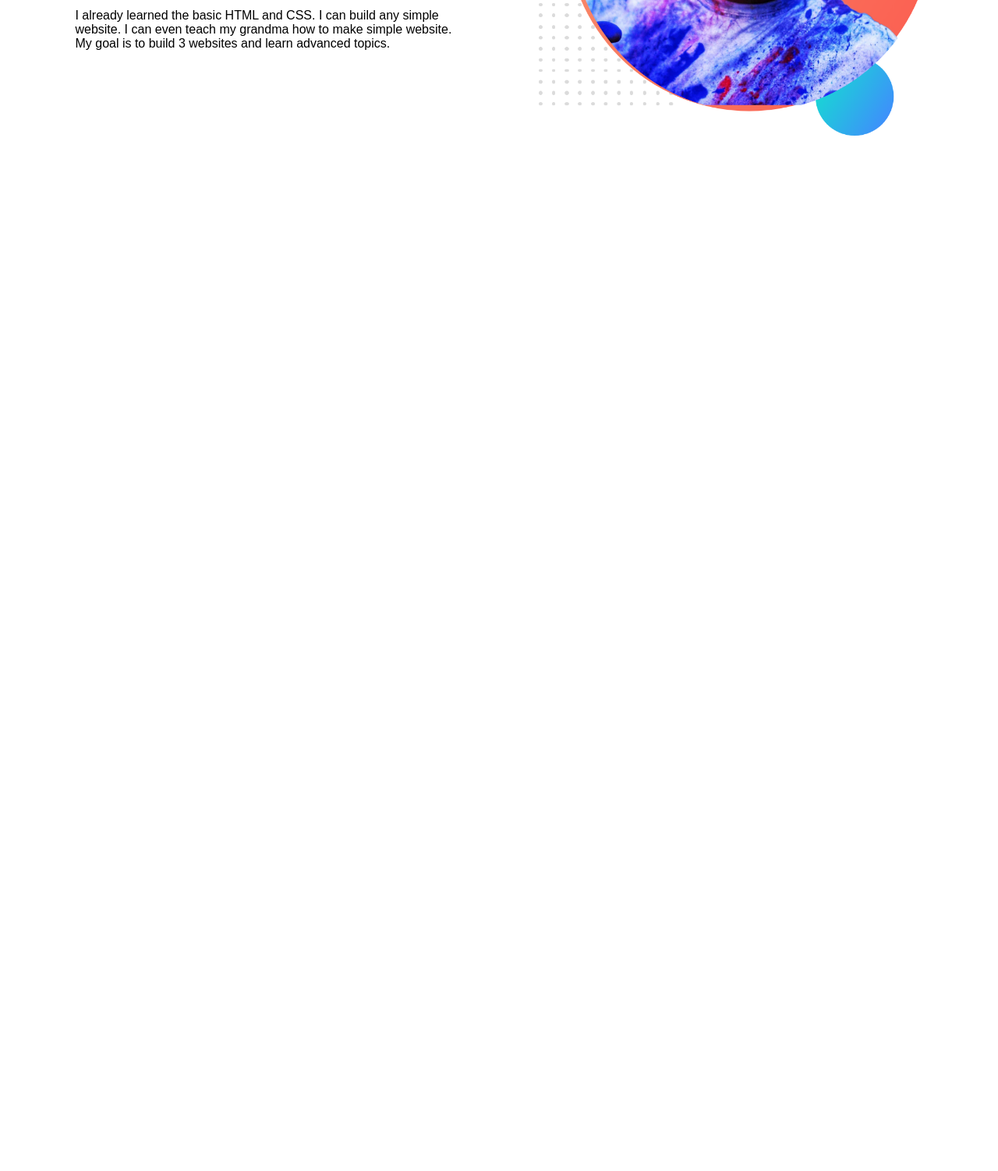
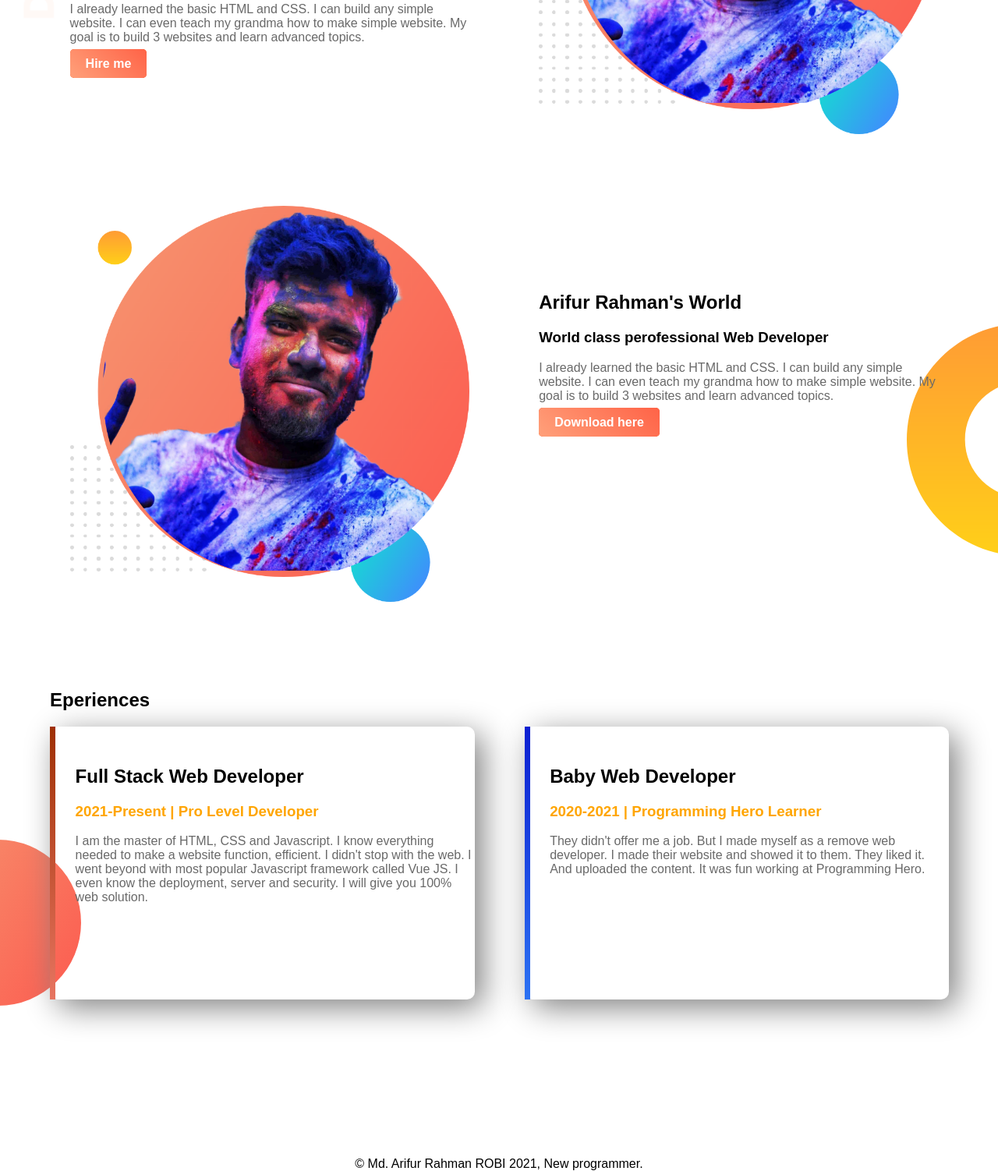
Before and after one commit to coderroby/web-portfolio, a plain HTML site: page index.html in a window 1280 px wide. Shown: the part 336-1838 px from the top of the page at 78% size. Before the commit the page ends 800 px from the top, so only its background shows below. Drawn offline with Linux system fonts and the light colour scheme.

Commit message:
first Website ready

```diff
--- a/index.html
+++ b/index.html
@@ -8,12 +8,13 @@
     <link rel="stylesheet" href="style.css">
 </head>
 <body>
-    <section>
+    <section class="top-banner">
         <div class="half-width">
             <h1>Welcome to </h1>
             <h1><span class="name-color">Arifur Rahman</span>'s World</h1>
             <h3>World class perofessional Web Developer</h3>
             <p>I already learned the basic HTML and CSS. I can build any simple website. I can even teach my grandma how to make simple website. My goal is to build 3 websites and learn advanced topics.</p>
+            <a class="link-button" target="_blank" href="https://www.linkedin.com/in/md-arifur-rahman-981b89106/">Hire me</a>
         </div>
 
         <div>
@@ -23,5 +24,37 @@
 
     </section>
 
+    <section class="mid-banner ">
+        <div>
+            <img class="half-width" src="img/profile1.png" alt="">
+        </div>
+        <div class="half-width mid">
+            <h2>Arifur Rahman's World</h2>
+            <h3>World class perofessional Web Developer</h3>
+            <p>I already learned the basic HTML and CSS. I can build any simple website. I can even teach my grandma how to make simple website. My goal is to build 3 websites and learn advanced topics.</p>
+            <a class="link-button" target="_blank" href="https://www.linkedin.com/in/md-arifur-rahman-981b89106/">Download here</a>
+        </div>
+    </section>
+
+    <section class="experience">
+        <h2 class="left-margin">Eperiences</h2>
+        <div class="half-width single-experience " id="box-boder1">
+            <div class="mtop"></div>
+                <h2>Full Stack Web Developer</h2>
+                <h3><span class="title-name-color"> 2021-Present | Pro Level Developer</span></h3>
+                <p>I am the master of HTML, CSS and Javascript. I know everything needed to make a website function, efficient. I didn't stop with the web. I went beyond with most popular Javascript framework called Vue JS. I even know the deployment, server and security. I will give you 100% web solution.</p>
+            </div>
+        </div>
+        <div class="half-width single-experience " id="box-boder2">
+            <div class="mtop">
+                <h2>Baby Web Developer</h2>
+                <h3><span class="title-name-color"> 2020-2021 | Programming Hero Learner</span></h3>
+                <p>They didn't offer me a job. But I made myself as a remove web developer. I made their website and showed it to them. They liked it. And uploaded the content. It was fun working at Programming Hero.</p>
+            </div>
+        </div>
+    </section>
+
+    <footer>© Md. Arifur Rahman ROBI 2021, New programmer.</footer>
+
 </body>
 </html>
--- a/style.css
+++ b/style.css
@@ -1,5 +1,6 @@
 body{
     font-family: 'Poppin',sans-serif;
+    margin: 0;
 }
 h1{
     font-size: 50px;
@@ -21,3 +22,84 @@ h1{
 .half-width img{
     width: 100%;
 }
+
+.top-banner{
+    background-image:url("img/top-banner.png");
+    background-repeat: no-repeat;
+}
+
+section{
+    height: 500px;
+    padding-bottom: 100px;
+}
+
+.link-button{
+    text-decoration: none;
+    border-radius: 5px;
+    background: orangered;
+    color: white;
+    padding: 10px 20px;
+    font-weight: 700;
+    background-image:linear-gradient(45deg, lightsalmon,tomato);
+
+}
+
+.mid-banner{
+    background-image:url("img/dream-bg.png");
+    background-repeat: no-repeat;
+    background-position: right;
+
+}
+
+p{
+    color: dimgray;
+}
+
+a{
+    margin-top: 100px;
+}
+
+.mid{
+    margin-top: 90px;
+}
+
+.title-name-color{
+    color: orange;
+}
+
+.single-experience{
+    box-shadow: 10px 10px 40px gray;
+    border-radius: 10px;
+    height: 70%;
+}
+
+.left-margin{
+    margin-left: 5%;
+}
+
+.experience{
+    background-image: url(img/exp-bg.png);
+    background-repeat: no-repeat;
+    background-position: left;
+}
+
+#box-boder1{
+    border-left: 7px solid;
+    border-image:linear-gradient(180deg, rgb(158, 47, 3),rgb(231, 117, 97));
+    border-image-slice: 1;
+}
+
+#box-boder2{
+    border-left: 7px solid;
+    border-image:linear-gradient(180deg, rgb(12, 31, 209),rgb(44, 114, 243));
+    border-image-slice: 1;
+}
+
+footer{
+    text-align: center;
+    font-weight: 400;
+}
+
+.mtop{
+    margin-top: 50px;
+}
```
